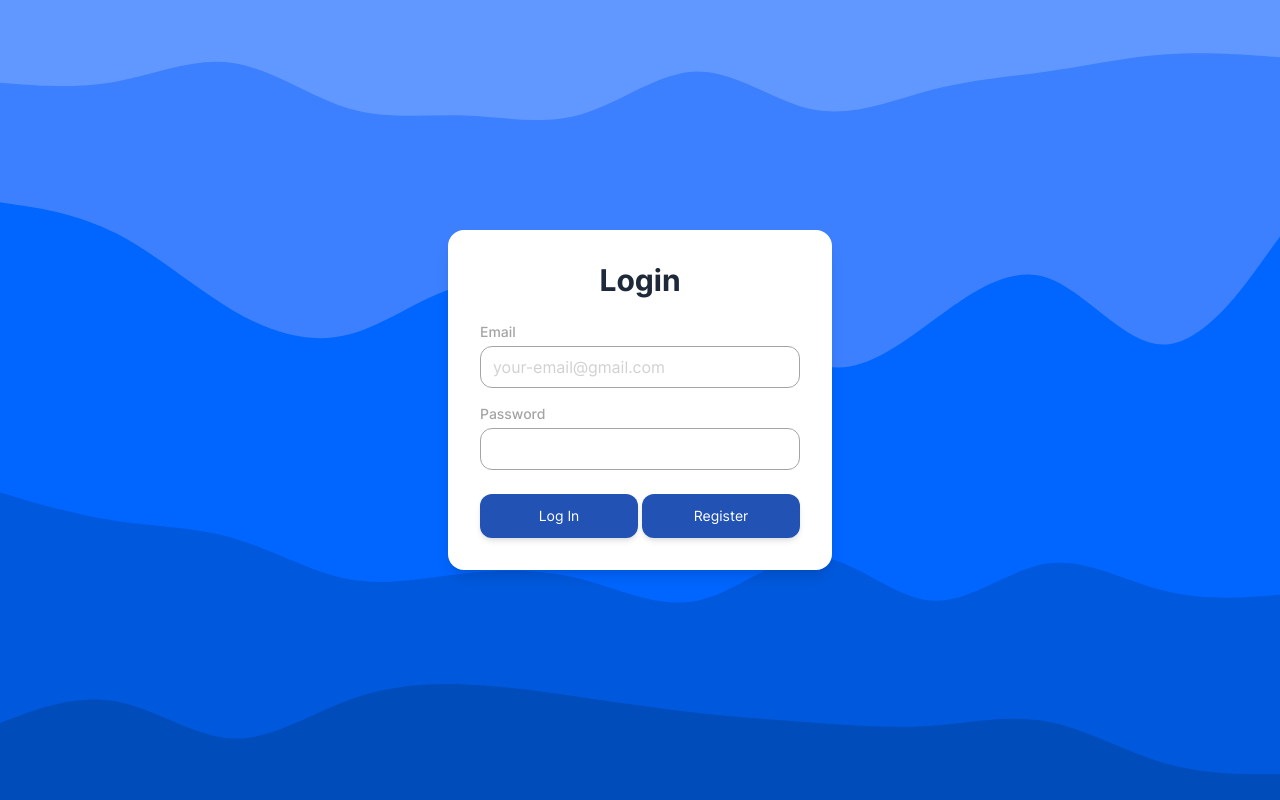
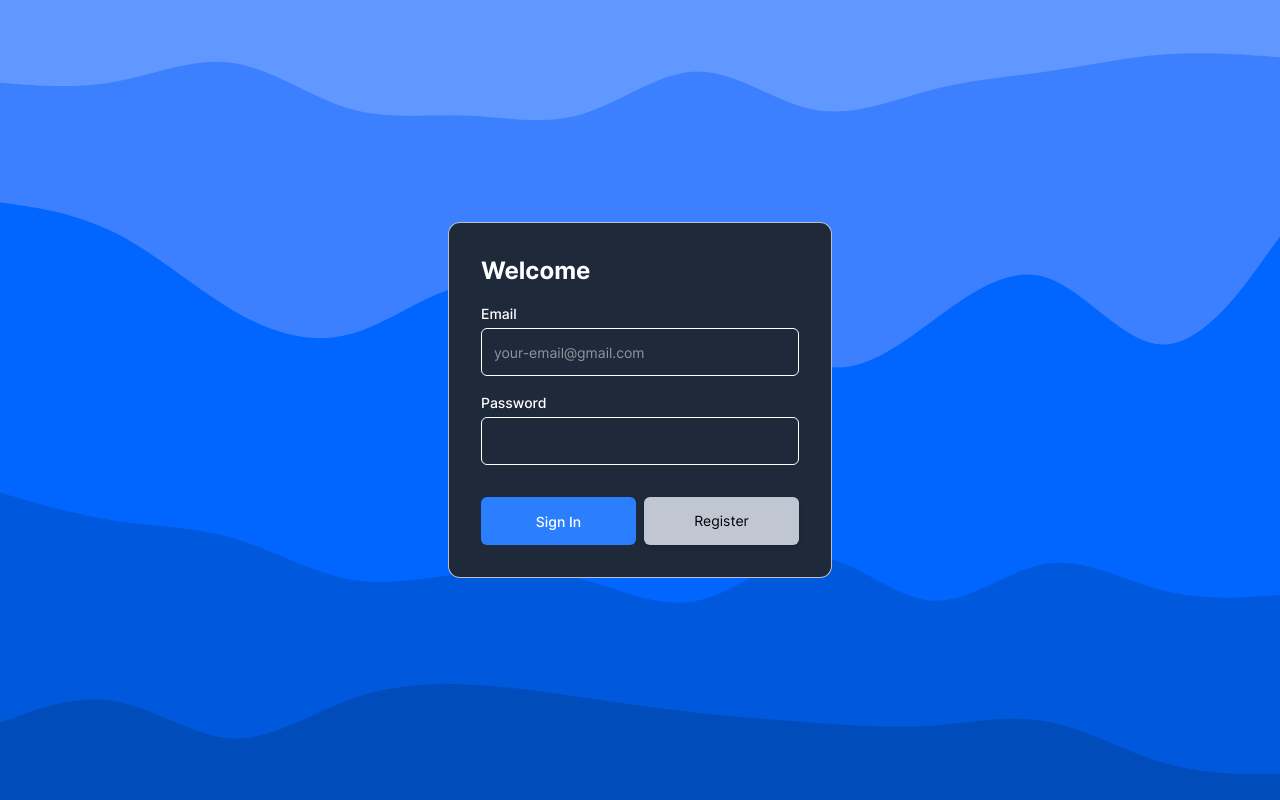
Before and after one commit to RoldanIsaac/React-Boilerplate, a React (Vite) app: page / in a window 1280 px wide. Built offline with nearby package versions, Linux system fonts and the light colour scheme; no server answers.

Commit message:
feat: remove firebase sign in and update styles implementation

```diff
--- a/src/auth/SignInForm.tsx
+++ b/src/auth/SignInForm.tsx
@@ -3,7 +3,7 @@ import Section from "../layout/Section";
 import { stackedWavesSvgBg } from "../assets";
 import { useNavigate } from "react-router-dom";
 import { signInWithEmailAndPassword } from "firebase/auth";
-import { auth } from "../firebase";
+// import { auth } from "../firebase";
 
 type Props = {};
 
@@ -18,7 +18,7 @@ const SignInForm = (props: Props) => {
     e.preventDefault();
     setError("");
     try {
-      await signInWithEmailAndPassword(auth, email, password);
+      //   await signInWithEmailAndPassword(auth, email, password);
       navigate("/dashboard");
     } catch (err: any) {
       setError(err.message);
@@ -33,13 +33,14 @@ const SignInForm = (props: Props) => {
       <div className="flex items-center justify-center h-screen">
         <form
           onSubmit={handleLogin}
-          className="bg-white shadow-lg rounded-2xl p-8 w-96"
+          className="text-white border border-gray-200/80 bg-gray-800 rounded-xl p-8 w-96"
         >
-          <h2 className="app-title text-center mb-6">Login</h2>
+          <h2 className="app-title text-left mb-4">Welcome</h2>
 
           {error && <p className="app-text-error">{error}</p>}
 
-          <div className="mb-4">
+          <div className="flex flex-col gap-4 mb-8">
+            <div>
               <label className="app-label block">Email</label>
               <input
                 type="email"
@@ -50,7 +51,7 @@ const SignInForm = (props: Props) => {
               />
             </div>
 
-          <div className="mb-6">
+            <div>
               <label className="app-label block">Password</label>
               <input
                 type="password"
@@ -59,17 +60,21 @@ const SignInForm = (props: Props) => {
                 onChange={(e) => setPassword(e.target.value)}
               />
             </div>
+          </div>
 
-          <div className="app-cta-container">
-            <button type="submit" className="w-full app-button-primary">
-              Log In
+          <div className="flex flex-row gap-2">
+            <button
+              type="submit"
+              className="w-full bg-blue-500 hover:bg-blue-600 text-white font-medium py-2 px-4 rounded-md"
+            >
+              Sign In
             </button>
             <button
               type="button"
               onClick={() => {
                 navigate("/signup");
               }}
-              className="w-full app-button-primary"
+              className="w-full app-button-secondary"
             >
               Register
             </button>
--- a/src/auth/SignUpForm.tsx
+++ b/src/auth/SignUpForm.tsx
@@ -1,6 +1,6 @@
 import { createUserWithEmailAndPassword } from "firebase/auth";
 import { useState } from "react";
-import { auth } from "../firebase";
+// import { auth } from "../firebase";
 import Section from "../layout/Section";
 import { stackedWavesSvgBg } from "../assets";
 
@@ -16,20 +16,20 @@ export default function SignUpForm() {
     setError("");
     setSuccess("");
 
-    if (password !== confirm) {
-      setError("Passwords do not match");
-      return;
-    }
+    // if (password !== confirm) {
+    //   setError("Passwords do not match");
+    //   return;
+    // }
 
-    try {
-      await createUserWithEmailAndPassword(auth, email, password);
-      setSuccess("User created successfully! 🚀");
-      setEmail("");
-      setPassword("");
-      setConfirm("");
-    } catch (err: any) {
-      setError(err.message);
-    }
+    // try {
+    //   await createUserWithEmailAndPassword(auth, email, password);
+    //   setSuccess("User created successfully! 🚀");
+    //   setEmail("");
+    //   setPassword("");
+    //   setConfirm("");
+    // } catch (err: any) {
+    //   setError(err.message);
+    // }
   };
 
   return (
@@ -42,7 +42,7 @@ export default function SignUpForm() {
           onSubmit={handleSignUp}
           className="bg-white shadow-lg rounded-2xl p-8 w-96"
         >
-          <h2 className="text-2xl font-bold text-center mb-6">Sign Up</h2>
+          <h2 className="text-2xl font-bold text-left mb-6">Sign Up</h2>
 
           {error && (
             <p className="bg-red-100 text-red-600 text-sm p-2 mb-4 rounded">
--- a/src/components/PrivateRoute.tsx
+++ b/src/components/PrivateRoute.tsx
@@ -1,13 +1,20 @@
-import { useAuth } from "../context/AuthContext";
-import { Navigate } from "react-router-dom";
-import type { ReactNode } from "react";
+// import { useAuth } from "../context/AuthContext";
+// import { Navigate } from "react-router-dom";
+import { useEffect, useState, type ReactNode } from "react";
 
 type Props = {
   children: ReactNode;
 };
 
 const PrivateRoute = ({ children }: Props) => {
-  const { user, loading } = useAuth();
+  const [loading, setLoading] = useState(true);
+  //   const { user, loading } = useAuth();
+
+  useEffect(() => {
+    setTimeout(() => {
+      setLoading(false);
+    }, 2500);
+  }, []);
 
   if (loading)
     return (
@@ -15,7 +22,8 @@ const PrivateRoute = ({ children }: Props) => {
         <p className="text-center mt-10">Loading...</p>
       </div>
     );
-  return user ? children : <Navigate to="/" replace />;
+  //   return user ? children : <Navigate to="/" replace />;
+  return children;
 };
 
 export default PrivateRoute;
--- a/src/context/AuthContext.tsx
+++ b/src/context/AuthContext.tsx
@@ -1,6 +1,6 @@
 import { onAuthStateChanged, signOut, type User } from "firebase/auth";
 import { createContext, useContext, useEffect, useState } from "react";
-import { auth } from "../firebase";
+// import { auth } from "../firebase";
 
 interface AuthContextType {
   user: User | null;
@@ -19,15 +19,15 @@ export function AuthProvider({ children }: { children: React.ReactNode }) {
   const [loading, setLoading] = useState(true);
 
   useEffect(() => {
-    const unsubscribe = onAuthStateChanged(auth, (currentUser) => {
-      setUser(currentUser);
-      setLoading(false);
-    });
-    return () => unsubscribe();
+    // const unsubscribe = onAuthStateChanged(auth, (currentUser) => {
+    //   setUser(currentUser);
+    //   setLoading(false);
+    // });
+    // return () => unsubscribe();
   }, []);
 
   const logout = async () => {
-    await signOut(auth);
+    // await signOut(auth);
   };
 
   return (
--- a/src/firebase.ts
+++ b/src/firebase.ts
@@ -1,18 +1,18 @@
-import { initializeApp } from "firebase/app";
-import { getAuth } from "firebase/auth";
+// import { initializeApp } from "firebase/app";
+// import { getAuth } from "firebase/auth";
 
-const firebaseConfig = {
-  apiKey: import.meta.env.VITE_FIREBASE_API_KEY,
-  authDomain: import.meta.env.VITE_FIREBASE_AUTH_DOMAIN,
-  projectId: import.meta.env.VITE_FIREBASE_PROJECT_ID,
-  storageBucket: import.meta.env.VITE_FIREBASE_STORAGE_BUCKET,
-  messagingSenderId: import.meta.env.VITE_FIREBASE_MESSAGING_SENDER_ID,
-  appId: import.meta.env.VITE_FIREBASE_APP_ID,
-  measurementId: import.meta.env.VITE_FIREBASE_MEASUREMENT_ID,
-};
+// const firebaseConfig = {
+//   apiKey: import.meta.env.VITE_FIREBASE_API_KEY,
+//   authDomain: import.meta.env.VITE_FIREBASE_AUTH_DOMAIN,
+//   projectId: import.meta.env.VITE_FIREBASE_PROJECT_ID,
+//   storageBucket: import.meta.env.VITE_FIREBASE_STORAGE_BUCKET,
+//   messagingSenderId: import.meta.env.VITE_FIREBASE_MESSAGING_SENDER_ID,
+//   appId: import.meta.env.VITE_FIREBASE_APP_ID,
+//   measurementId: import.meta.env.VITE_FIREBASE_MEASUREMENT_ID,
+// };
 
-// Initialize
-const app = initializeApp(firebaseConfig);
+// // Initialize
+// const app = initializeApp(firebaseConfig);
 
-// Export Auth
-export const auth = getAuth(app);
+// // Export Auth
+// export const auth = getAuth(app);
--- a/src/main.tsx
+++ b/src/main.tsx
@@ -4,14 +4,14 @@ import "./styles/index.css";
 import "./styles/fonts.css";
 import App from "./App.tsx";
 import ThemeProvider from "./context/ThemeProvider.tsx";
-import { AuthProvider } from "./context/AuthContext.tsx";
+// import { AuthProvider } from "./context/AuthContext.tsx";
 
 createRoot(document.getElementById("root")!).render(
   <StrictMode>
     <ThemeProvider>
-      <AuthProvider>
-        <App />
-      </AuthProvider>
+      {/* <AuthProvider> */}
+      <App />
+      {/* </AuthProvider> */}
     </ThemeProvider>
-  </StrictMode>
+  </StrictMode>,
 );
--- a/src/sections/Offerts.tsx
+++ b/src/sections/Offerts.tsx
@@ -14,8 +14,8 @@ const Offerts = (props: Props) => {
             <div className="app-card" key={index}>
               <h1 className="app-title">{card.title}</h1>
               <h1 className="app-subtitle">{card.subtitle}</h1>
-              <p className="app-text">{card.content}</p>
-              <div className="app-cta-container">
+              <p>{card.content}</p>
+              <div className="flex flex-row gap-2">
                 <button className="app-button-primary"> Add </button>
                 <button className="app-button-secondary"> Remove </button>
               </div>
--- a/src/styles/index.css
+++ b/src/styles/index.css
@@ -42,6 +42,7 @@ body {
   font-family: "Inter";
   background-color: var(--bg-color);
   color: var(--text-color);
+  font-size: 14px;
 }
 
 @layer components {
@@ -51,19 +52,15 @@ body {
   }
 
   .app-title {
-    @apply text-3xl font-bold text-gray-800;
+    @apply text-2xl font-bold;
   }
 
   .app-subtitle {
-    @apply text-xl font-semibold text-gray-800;
-  }
-
-  .app-text {
-    @apply text-gray-800 text-sm;
+    @apply text-xl font-semibold;
   }
 
   .app-label {
-    @apply mb-1 text-sm font-medium;
+    @apply mb-1 font-medium;
   }
 
   .app-text-error {
@@ -72,7 +69,7 @@ body {
 
   /* Buttons  */
   [class*="app-button"] {
-    @apply text-sm py-3 px-8 rounded-xl transition-all cursor-pointer shadow-md;
+    @apply text-sm h-12 px-4 rounded-md transition-all cursor-pointer shadow-md;
   }
 
   .app-button-primary {
@@ -89,15 +86,11 @@ body {
 
   /* Inputs  */
   .app-input {
-    @apply border rounded-xl px-3 py-2 outline-none focus:ring-2 focus:ring-blue-500;
+    @apply border rounded-md px-3 h-12 outline-none focus:ring-2 focus:ring-blue-500;
   }
 
   /* Containers  */
   .app-card {
-    @apply bg-gray-50 p-4 shadow-md rounded-xl;
-  }
-
-  .app-cta-container {
-    @apply flex flex-row gap-1;
+    @apply bg-gray-50 p-3 shadow-md rounded-xl;
   }
 }
```
Lines whose indentation alone changed are shown as unchanged.
